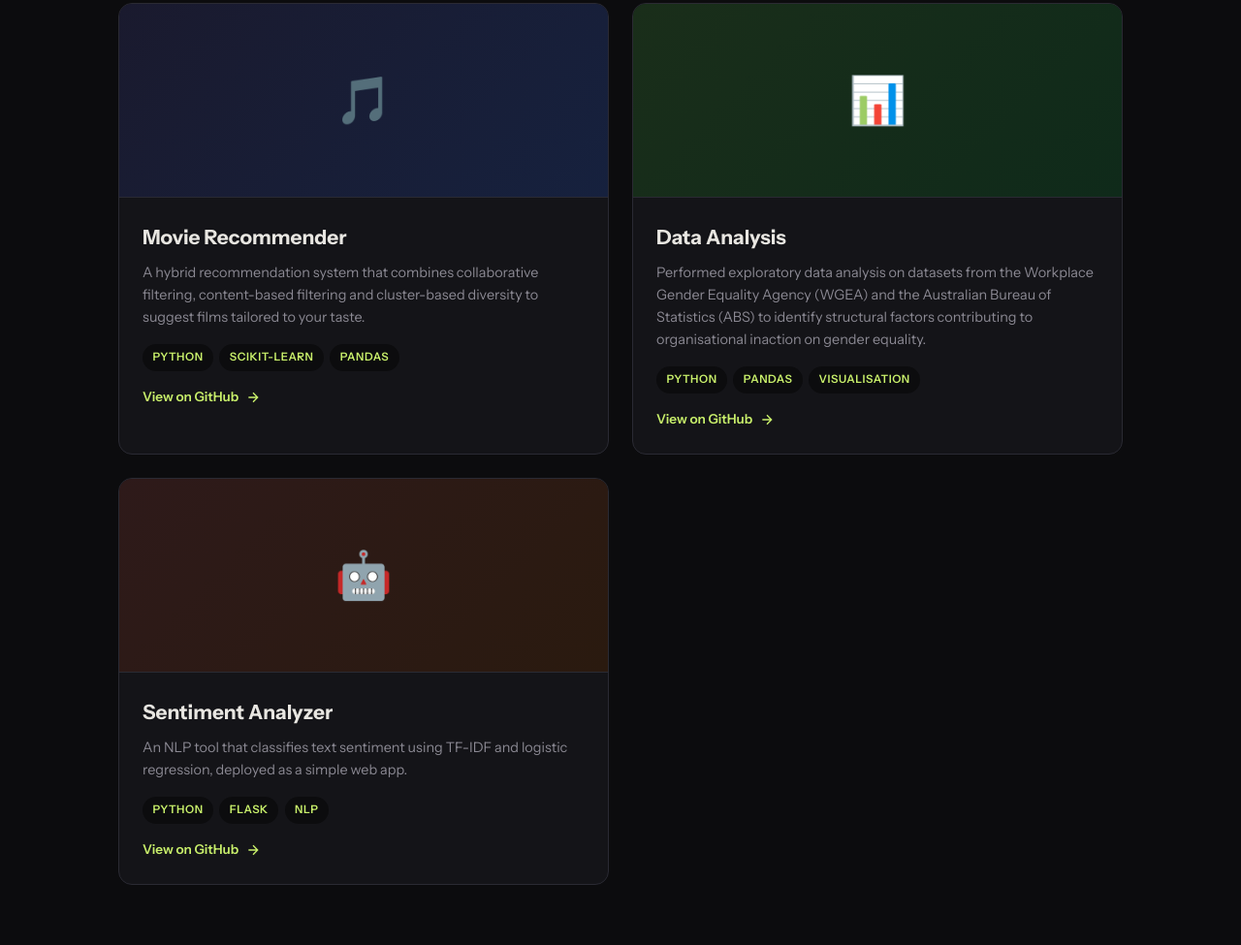
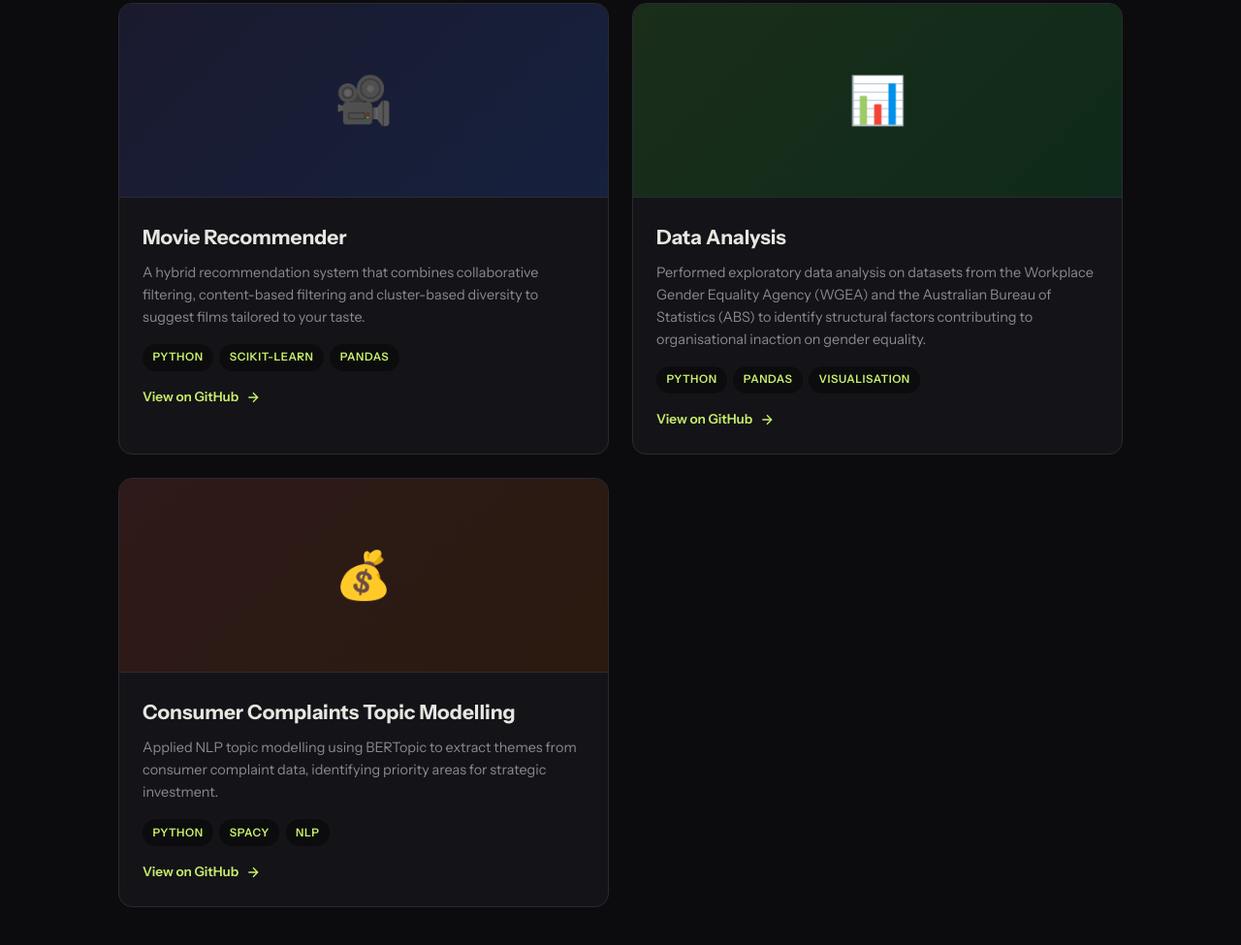
Before and after one commit to krupa-ds/krupa-ds.github.io, a plain HTML site: page index.html in a window 1280 px wide. Shown: the part 2391-3366 px from the top of the page at 97% size. Drawn offline with Linux system fonts and the light colour scheme.

Commit message:
Modify project descriptions and contact links
Updated project details and contact information in index.html.

```diff
--- a/index.html
+++ b/index.html
@@ -618,7 +618,7 @@
                     <li>Feature Engineering</li>
                     <li>Model Evaluation &amp; Selection</li>
                     <li>scikit-learn</li>
-                    <li>BERTopic</li>
+                    <li>BERTopic/NLP</li>
                 </ul>
             </div>
             <div class="skill-category fade-in">
@@ -644,7 +644,7 @@
         <div class="projects-grid">
             <!-- Project 1 -->
             <div class="project-card fade-in">
-                <div class="project-image">🎵</div>
+                <div class="project-image">🎥</div>
                 <div class="project-body">
                     <h3>Movie Recommender</h3>
                     <p>
@@ -684,19 +684,18 @@
 
             <!-- Project 3 -->
             <div class="project-card fade-in">
-                <div class="project-image">🤖</div>
+                <div class="project-image">💰</div>
                 <div class="project-body">
-                    <h3>Sentiment Analyzer</h3>
+                    <h3>Consumer Complaints Topic Modelling</h3>
                     <p>
-                        An NLP tool that classifies text sentiment using TF-IDF
-                        and logistic regression, deployed as a simple web app.
+                        Applied NLP topic modelling using BERTopic to extract themes from consumer complaint data, identifying priority areas for strategic investment.
                     </p>
                     <div class="project-tags">
                         <span>Python</span>
-                        <span>Flask</span>
+                        <span>spaCY</span>
                         <span>NLP</span>
                     </div>
-                    <a href="#" class="project-link">
+                    <a href="https://github.com/krupa-ds/JPMorgan-Complaint-Analysis" class="project-link">
                         View on GitHub
                         <svg viewBox="0 0 24 24" width="16" height="16" fill="none" stroke="currentColor" stroke-width="2"><path d="M5 12h14M12 5l7 7-7 7"/></svg>
                     </a>
@@ -717,15 +716,15 @@
                 a good conversation about tech. Feel free to reach out.
             </p>
             <div class="contact-links">
-                <a href="mailto:your@email.com" class="contact-link">
+                <a href="mailto:matt.krupa@gmail.com" class="contact-link">
                     <svg viewBox="0 0 24 24" fill="none" stroke="currentColor" stroke-width="2"><rect x="2" y="4" width="20" height="16" rx="2"/><path d="M22 4L12 13 2 4"/></svg>
                     Email
                 </a>
-                <a href="https://github.com/yourusername" target="_blank" class="contact-link">
+                <a href="https://github.com/krupa-ds" target="_blank" class="contact-link">
                     <svg viewBox="0 0 24 24" fill="currentColor"><path d="M12 2C6.477 2 2 6.477 2 12c0 4.42 2.87 8.17 6.84 9.5.5.08.66-.23.66-.5v-1.69c-2.77.6-3.36-1.34-3.36-1.34-.46-1.16-1.11-1.47-1.11-1.47-.91-.62.07-.6.07-.6 1 .07 1.53 1.03 1.53 1.03.87 1.52 2.34 1.07 2.91.83.09-.65.35-1.09.63-1.34-2.22-.25-4.55-1.11-4.55-4.92 0-1.11.38-2 1.03-2.71-.1-.25-.45-1.29.1-2.64 0 0 .84-.27 2.75 1.02.79-.22 1.65-.33 2.5-.33.85 0 1.71.11 2.5.33 1.91-1.29 2.75-1.02 2.75-1.02.55 1.35.2 2.39.1 2.64.65.71 1.03 1.6 1.03 2.71 0 3.82-2.34 4.66-4.57 4.91.36.31.69.92.69 1.85V21c0 .27.16.59.67.5C19.14 20.16 22 16.42 22 12A10 10 0 0012 2z"/></svg>
                     GitHub
                 </a>
-                <a href="https://linkedin.com/in/yourusername" target="_blank" class="contact-link">
+                <a href="www.linkedin.com/in/matthew-krupa-aus" target="_blank" class="contact-link">
                     <svg viewBox="0 0 24 24" fill="currentColor"><path d="M20.447 20.452h-3.554v-5.569c0-1.328-.027-3.037-1.852-3.037-1.853 0-2.136 1.445-2.136 2.939v5.667H9.351V9h3.414v1.561h.046c.477-.9 1.637-1.85 3.37-1.85 3.601 0 4.267 2.37 4.267 5.455v6.286zM5.337 7.433a2.062 2.062 0 01-2.063-2.065 2.064 2.064 0 112.063 2.065zm1.782 13.019H3.555V9h3.564v11.452zM22.225 0H1.771C.792 0 0 .774 0 1.729v20.542C0 23.227.792 24 1.771 24h20.451C23.2 24 24 23.227 24 22.271V1.729C24 .774 23.2 0 22.222 0h.003z"/></svg>
                     LinkedIn
                 </a>
```
